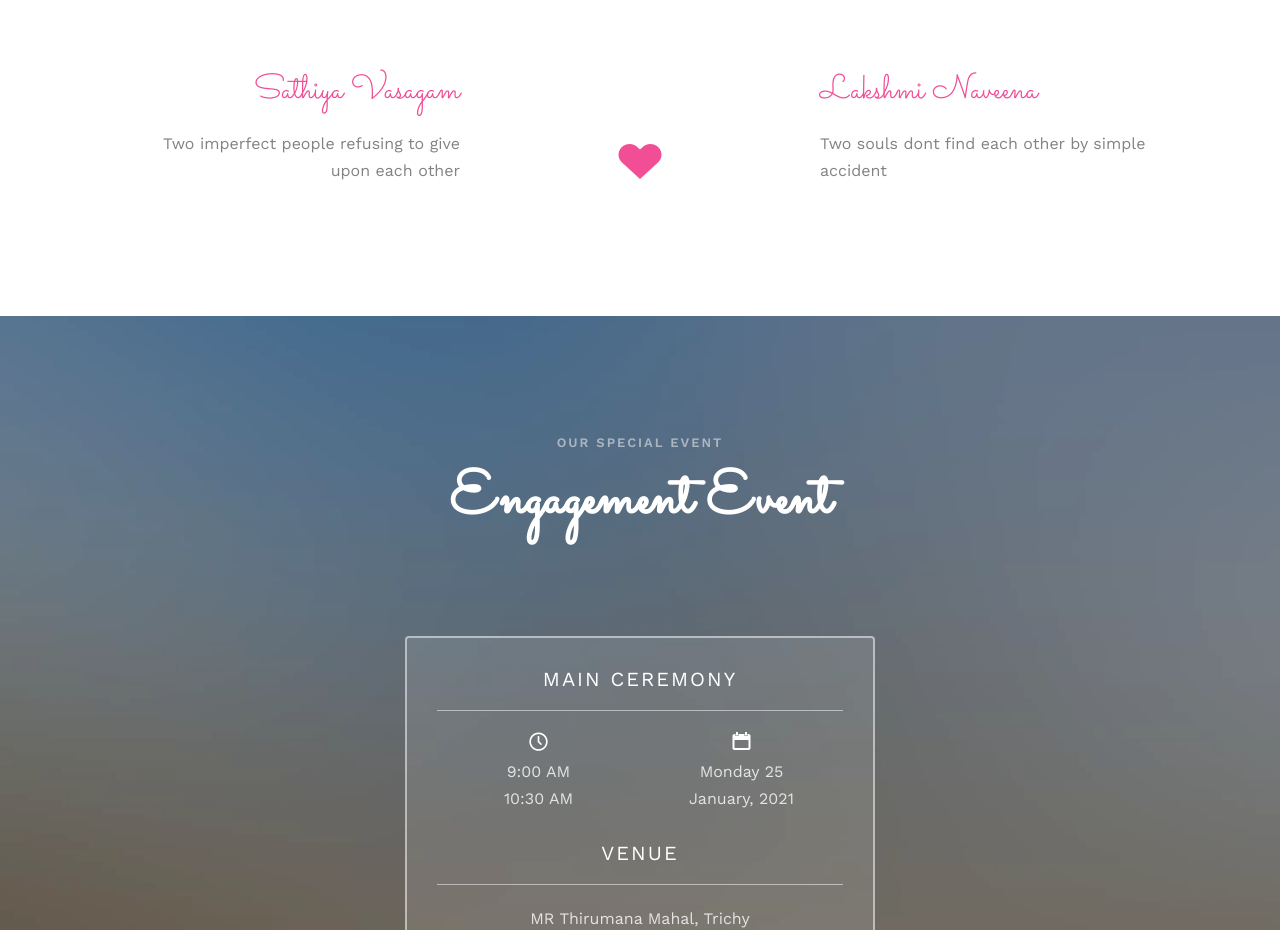
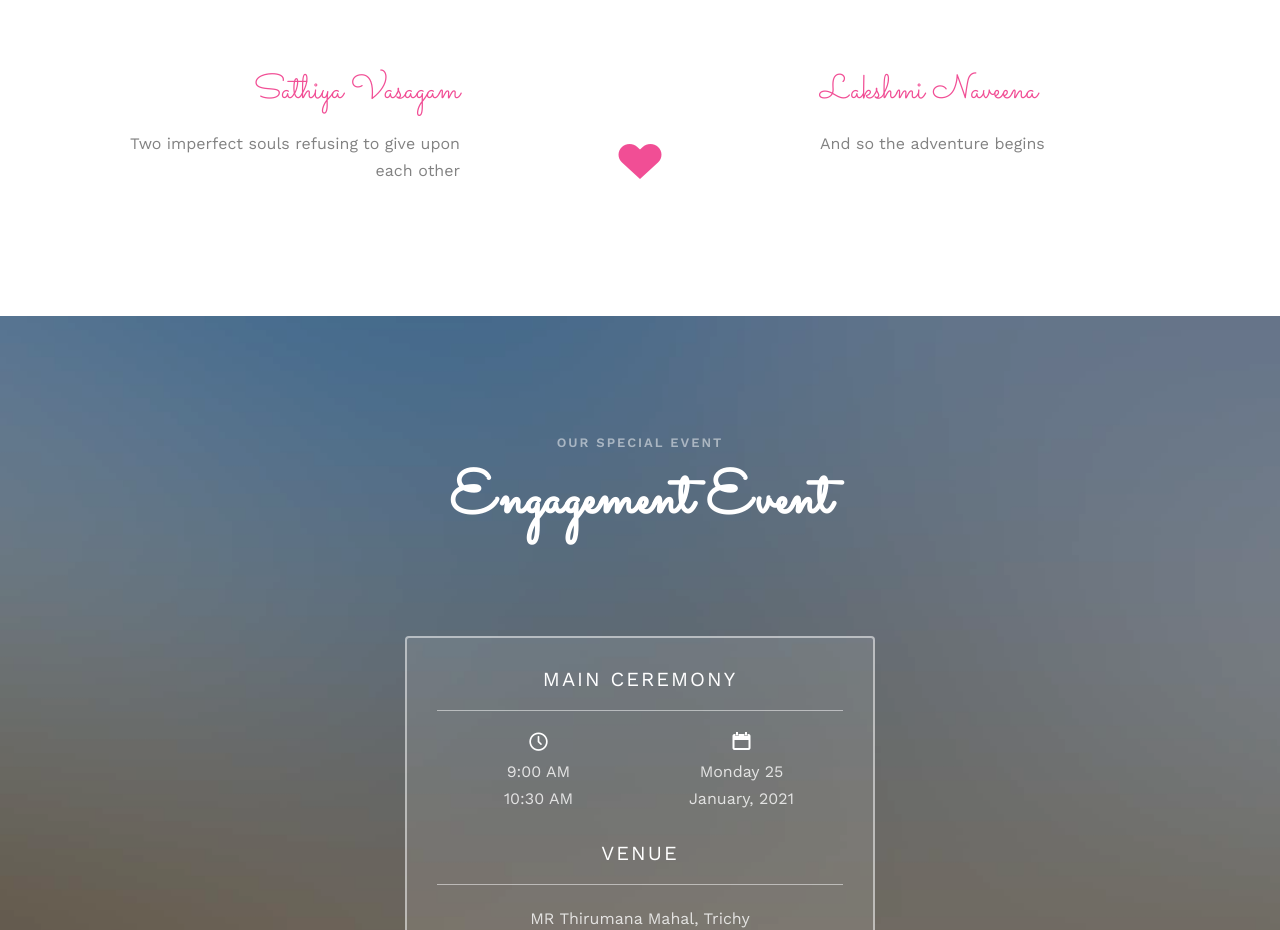
Before and after one commit to sathiyavasagam/naveesatya, a plain HTML site: page index.html in a window 1280 px wide. Shown: the part 1240-2170 px from the top of the page. Drawn offline with nearby package versions, Linux system fonts and the light colour scheme; files whose address does not match are found by name.

Commit message:
Update index.html

```diff
--- a/index.html
+++ b/index.html
@@ -107,7 +107,7 @@
 					</div> -->
 					<div class="desc-groom">
 						<h3>Sathiya Vasagam</h3>
-						<p> Two imperfect people refusing to give upon each other </p>
+						<p> Two imperfect souls refusing to give upon each other </p>
 					</div>
 				</div>
 				<p class="heart text-center"><i class="icon-heart2" style="font-size: 50px !important"></i></p>
@@ -117,7 +117,7 @@
 					</div> -->
 					<div class="desc-bride">
 						<h3>Lakshmi Naveena</h3>
-						<p> Two souls dont find each other by simple accident </p>
+						<p> And so the adventure begins </p>
 					</div>
 				</div>
 			</div>
```
